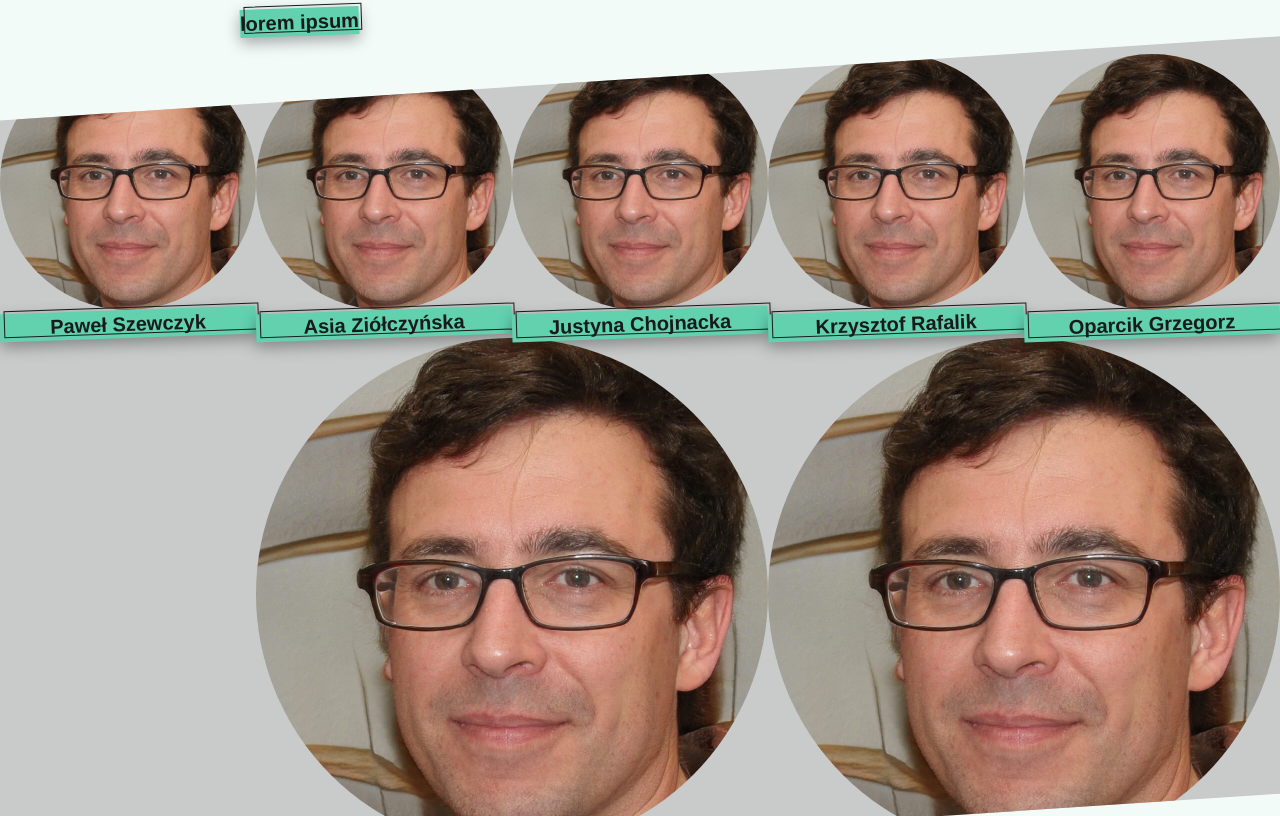
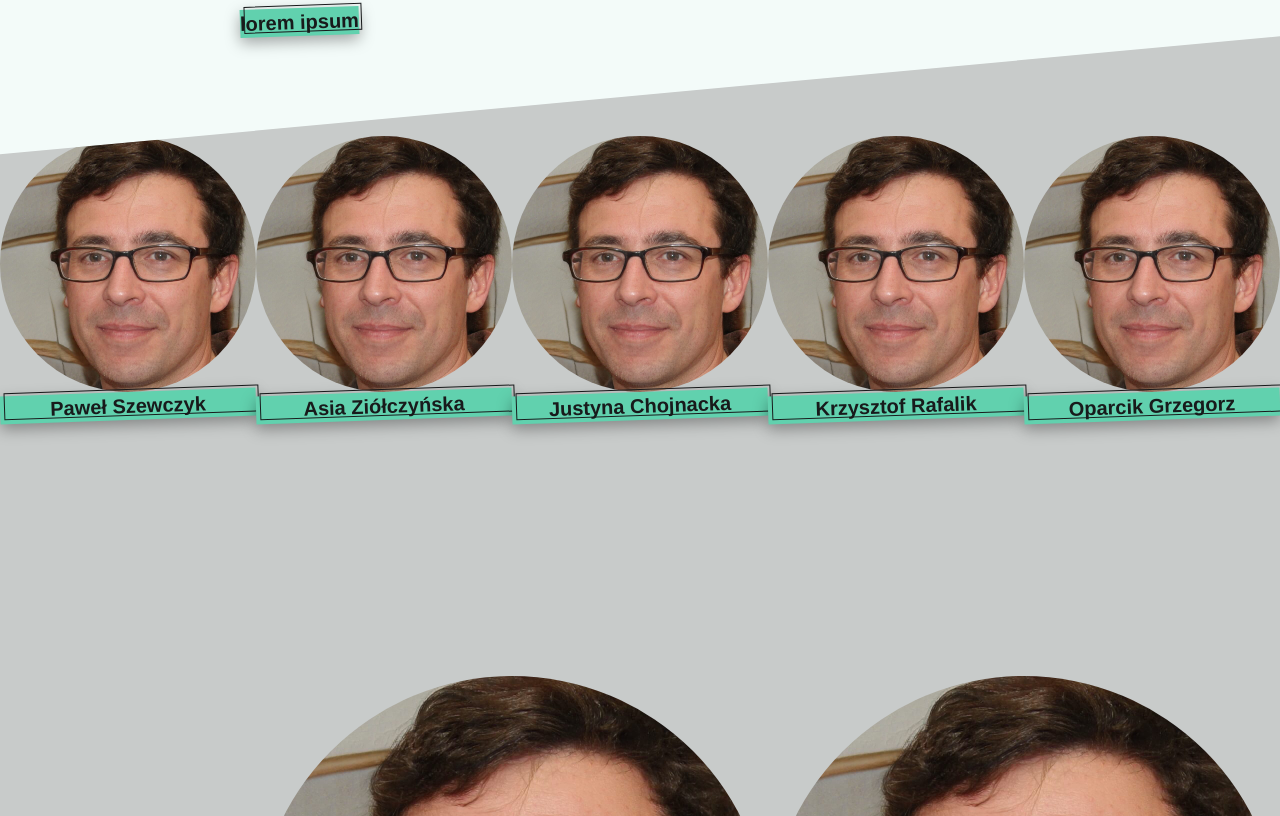
Before and after one commit to pasjonatprogramowania/Graficiarze, a Vue app: page / in a window 1280 px wide. Shown: the part 824-1640 px from the top of the page. Built offline with nearby package versions, Linux system fonts and the light colour scheme.

Commit message:
refactor team layout to simplet form add emit to dialog

```diff
--- a/src/components/Dialog.vue
+++ b/src/components/Dialog.vue
@@ -1,4 +1,4 @@
-<template><h2 class="h2">Siema</h2></template>
+<template><slot /></template>
 <script lang="ts">
 import { defineComponent } from "vue";
 
--- a/src/components/Team.vue
+++ b/src/components/Team.vue
@@ -1,86 +1,88 @@
 <template>
   <div class="bg--gray container--wrapper-team">
-    <div class="container--team">
+    <div class="container-team--solo">
       <h3 class="h3 team--name">Lider</h3>
-      <div class="wrapper--avatars gap--xs">
-        <div class="column gap--xs">
-          <img src="../img/avatar.jpg" class="img--avatar" alt="" />
-          <button class="btn btn--primary" @click="dialogState = true">
-            Paweł Szewczyk
-          </button>
-        </div>
-      </div>
+      <TeamAvatar
+        v-for="(member, i) in leaderTeam"
+        :img="member.img"
+        :name="member.name"
+        :key="member.name"
+        :class="`member-${i}`"
+        @openDialog="openDialog"
+      ></TeamAvatar>
     </div>
-    <div class="container--team">
+    <div class="container-team">
       <h3 class="h3 team--name">Graficy</h3>
-      <div class="wrapper--avatars gap--xs">
-        <div class="column gap--xs">
-          <img src="../img/avatar.jpg" class="img--avatar" alt="" />
-          <button class="btn btn--primary" @click="dialogState = true">
-            Asia Ziółczyńska
-          </button>
-        </div>
-        <div class="wrapper--avatars gap--xs">
-          <div class="column gap--xs">
-            <img src="../img/avatar.jpg" class="img--avatar" alt="" />
-            <button class="btn btn--primary" @click="dialogState = true">
-              Justyna Chojnacka
-            </button>
-          </div>
-        </div>
-      </div>
-      <div class="wrapper--avatars gap--xs">
-        <div class="column gap--xs">
-          <img src="../img/avatar.jpg" class="img--avatar" alt="" />
-          <button class="btn btn--primary" @click="dialogState = true">
-            Olga Szlifirczyk
-          </button>
-        </div>
-      </div>
+      <TeamAvatar
+        v-for="(member, i) in graffitiTeam"
+        :img="member.img"
+        :name="member.name"
+        :key="member.name"
+        :class="`member-${i}`"
+        @openDialog="openDialog"
+      ></TeamAvatar>
     </div>
-    <div class="container--team">
+    <div class="container-team">
       <h3 class="h3 team--name">Sociale</h3>
-      <div class="wrapper--avatars gap--xs">
-        <div class="column gap--xs">
-          <img src="../img/avatar.jpg" class="img--avatar" alt="" />
-          <button class="btn btn--primary" @click="dialogState = true">
-            Krzysztof Rafalik
-          </button>
-        </div>
-        <div class="wrapper--avatars gap--xs">
-          <div class="column gap--xs">
-            <img src="../img/avatar.jpg" class="img--avatar" alt="" />
-            <button class="btn btn--primary" @click="dialogState = true">
-              Oparcik Grzegorz
-            </button>
-          </div>
-        </div>
-      </div>
-      <div class="wrapper--avatars gap--xs">
-        <div class="column gap--xs">
-          <img src="../img/avatar.jpg" class="img--avatar" alt="" />
-          <button class="btn btn--primary" @click="dialogState = true">
-            Robert Mikulski
-          </button>
-        </div>
-      </div>
+      <TeamAvatar
+        v-for="(member, i) in socialTeam"
+        :img="member.img"
+        :name="member.name"
+        :key="member.name"
+        isDialogOpen
+        :class="`member-${i}`"
+        @openDialog="openDialog"
+      ></TeamAvatar>
     </div>
   </div>
   <GDialog v-model="dialogState">
-    <Siema></Siema>
+    <Siema
+      ><h1>{{ kot }}</h1></Siema
+    >
   </GDialog>
 </template>
 <script lang="ts">
-import TeamAvatar from "./TeamAvatarContent.vue";
+import TeamAvatar from "./TeamAvatar.vue";
 import { ref, defineComponent } from "vue";
 import Siema from "./Dialog.vue";
-import avatar from "../img/avatar.jpg";
+import img from "../img/avatar.jpg";
 export default defineComponent({
-  components: { Siema },
+  components: { Siema, TeamAvatar },
   setup() {
     const dialogState = ref(false);
+    const socialTeam = ref([
+      { img: img, name: "Krzysztof Rafalik" },
+      { img: img, name: "Oparcik Grzegorz" },
+      { img: img, name: "Robert Mikulski" },
+    ]);
+    const graffitiTeam = ref([
+      { img: img, name: "Asia Ziółczyńska" },
+      { img: img, name: "Justyna Chojnacka" },
+      { img: img, name: "Olga Szlifirczyk" },
+    ]);
+    const kot = ref("");
+    const leaderTeam = ref([{ img: img, name: "Paweł Szewczyk" }]);
+    function openDialog(e) {
+      switch (e) {
+        case "Krzysztof Rafalik":
+          kot.value = "aaa";
+        case "Oparcik Grzegorz":
+          kot.value = "ccc";
+        case "Robert Mikulski":
+        case "Asia Ziółczyńska":
+        case "Justyna Chojnacka":
+        case "Olga Szlifirczyk":
+        case "Paweł Szewczyk":
+      }
+      dialogState.value = true;
+    }
     return {
+      leaderTeam,
+      graffitiTeam,
+      socialTeam,
+      openDialog,
       dialogState,
+      kot,
     };
   },
 });
@@ -94,20 +96,34 @@ export default defineComponent({
   display: flex
   justify-content: space-around
   clip-path: polygon(0 10%, 100% 0, 100% 90%, 0 100%)
-  padding-top: var(--size-10)
-  padding-bottom: var(--size-10)
-.container--team
-  padding-bottom: var(--size-4)
-  padding-top: var(--size-4)
-  display: flex
-  flex-direction: column
-  gap: var(--size-4)
+  padding: var(--size-12) var(--size-8)
+  gap: var(--size-6)
+.container-team
+  display: grid
+  gap: var(--size-2)
+  grid-template-columns: repeat(2,1fr)
+  grid-template-rows: 100px repeat(2,1fr)
+  grid-template-areas: "name name" "member0 member1" "member2 member2"
+  &--solo
+    display: grid
+    gap: var(--size-2)
+    grid-template-columns: repeat(2,1fr)
+    grid-template-rows: 100px 1fr
+    grid-template-areas: "name name" "member0 member0"
+.member-0
+  grid-area: member0
+.member-1
+  grid-area: member1
+.member-2
+  grid-area: member2
+.team--name
+  text-align: center
+  grid-area: name
 .wrapper--avatars
   display: flex
   justify-content: space-around
   text-align: center
-.team--name
-  text-align: center
+
 .img--avatar
   border-radius: 100%
   width: var(--size-fluid-6)
--- /dev/null
+++ b/src/components/TeamAvatar.vue
@@ -0,0 +1,32 @@
+<template>
+  <div class="column gap--xs">
+    <img :src="img" class="img--avatar" alt="" />
+    <button class="btn btn--primary btn-avatar" @click="openDialog(name)">
+      {{ name }}
+    </button>
+  </div>
+</template>
+<script lang="ts">
+import { defineComponent, ref } from "vue";
+import Siema from "./Dialog.vue";
+export default defineComponent({
+  component: { Siema },
+  props: { name: String, img: String },
+  emits: ["openDialog"],
+  setup(props, { emit }) {
+    const dialogState = ref(false);
+    const openDialog = (e) => {
+      emit("openDialog", e);
+    };
+    return {
+      dialogState,
+      openDialog,
+    };
+  },
+});
+</script>
+<style lang="sass" scoped>
+.btn-avatar
+  margin-left: auto
+  margin-right: auto
+</style>
```
